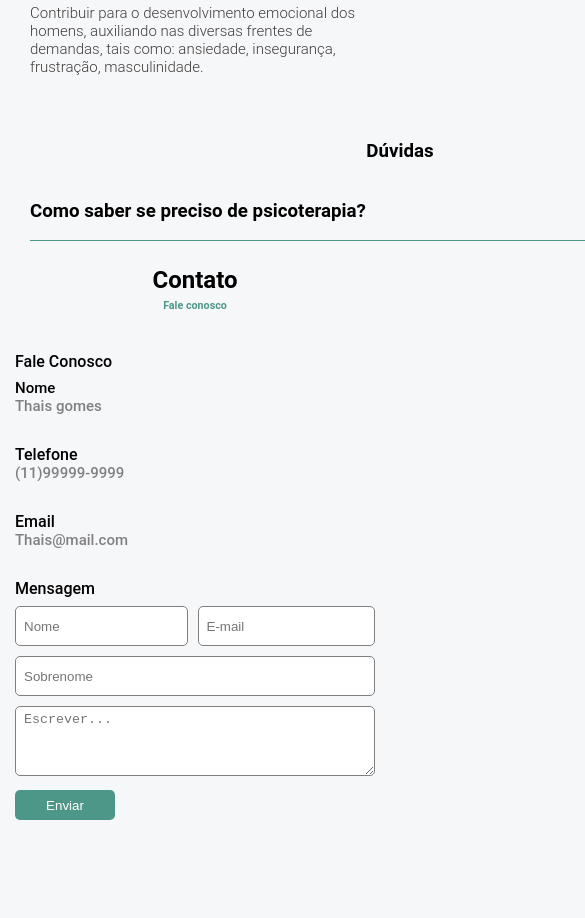
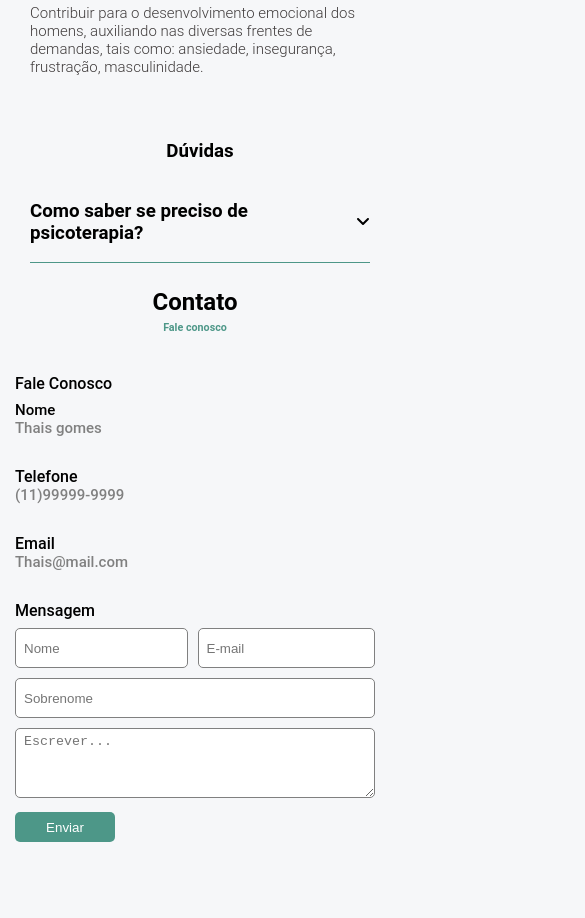
Before and after one commit to marcosrib/site-nextjs, a Next.js app: page /about in a window 390 px wide. Shown: the part 3280-4198 px from the top of the page, 585 px wide, since content can reach past the window. Built offline with nearby package versions, Linux system fonts and the light colour scheme.

Commit message:
feat: Ajustado resposividade

```diff
--- a/src/pages/doubts/Doubts.module.css
+++ b/src/pages/doubts/Doubts.module.css
@@ -39,3 +39,10 @@
 .open {
     transform: rotate(180deg);
 }
+
+@media (max-width: 700px) {
+
+    .container {
+      width: 25em;
+    }
+}
```
